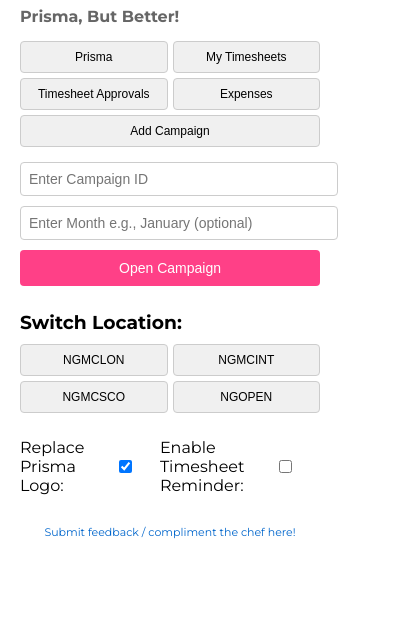
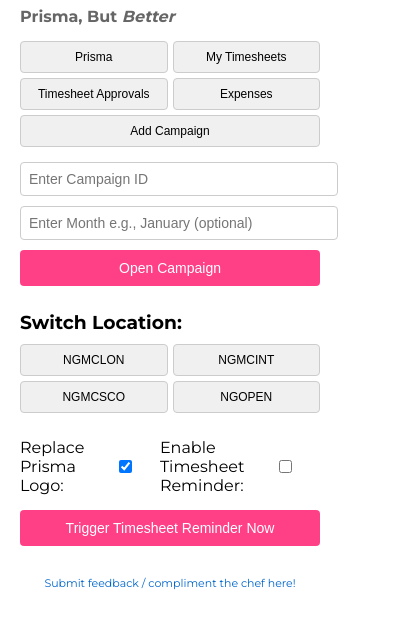
Before and after one commit to harrydbarnes/EMC-Toolshed-Extension, a browser extension: page popup.html in a window 400 px wide. Shown: the part 55-684 px from the top of the page. Drawn offline with Linux system fonts and the light colour scheme.

Commit message:
Update popup.html

```diff
--- a/popup.html
+++ b/popup.html
@@ -10,7 +10,7 @@
             <img src="icon.png" alt="EM Prisma Tools" class="logo">
             <h1 class="title">EM Prisma Tools</h1>
         </div>
-        <h2 class="subtitle">Prisma, But Better!</h2>
+        <h2 class="subtitle">Prisma, But <em>Better</em></h2>
 
         <div class="button-group">
             <button class="nav-button" id="prismaButton">Prisma</button>
@@ -47,6 +47,8 @@
             <input type="checkbox" id="logoToggle">
         </div>
 
+        <button id="triggerTimesheetReminder" class="primary-button">Trigger Timesheet Reminder Now</button>
+
         <div class="feedback">
             <a href="https://teams.microsoft.com/l/chat/0/0?users=harry.barnes@essencemediacom.com&topicname=Chat" target="_blank">Submit feedback / compliment the chef here!</a>
         </div>
```
